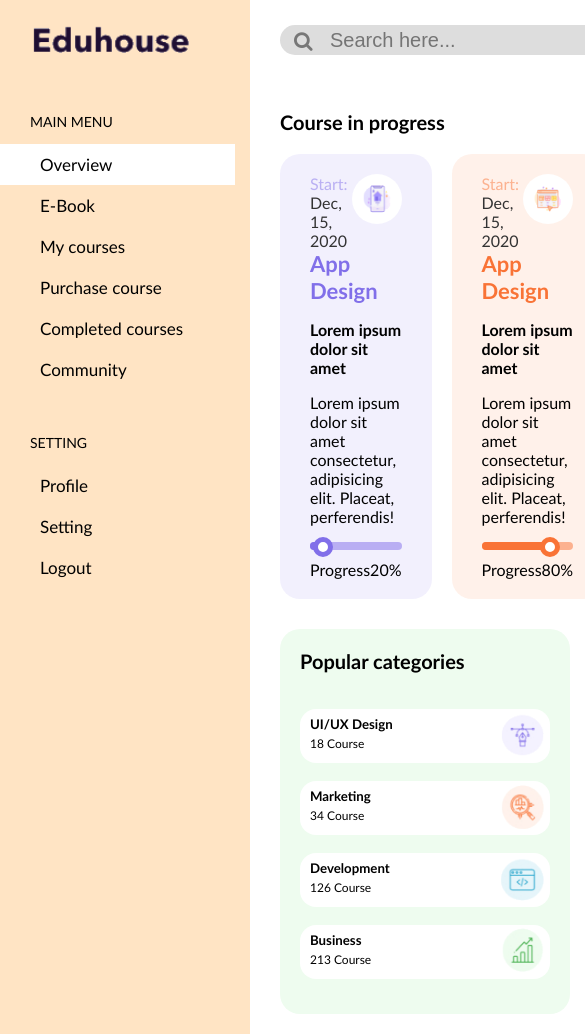
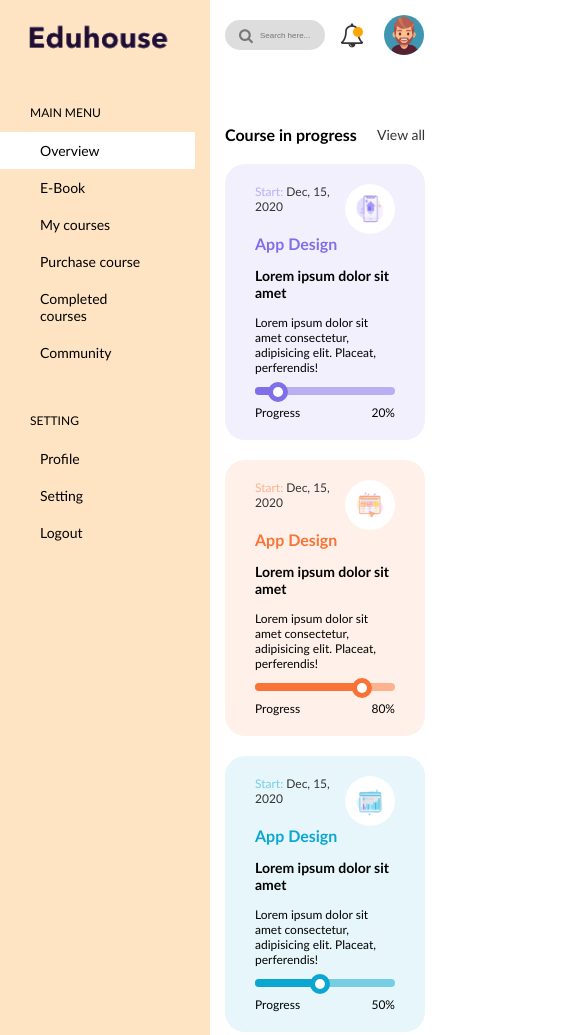
Before and after one commit to Mnde81/eduhouse, a plain HTML site: page index.html in a window 390 px wide. Shown: the top 1035 px of the page, 585 px wide, since content can reach past the window. Drawn offline with Linux system fonts and the light colour scheme.

Commit message:
updated file

```diff
--- /dev/null
+++ b/css/responsive.css
@@ -0,0 +1,120 @@
+@media (max-width: 1100px) {
+
+    body {
+        grid-template-columns: 210px 1fr;
+    }
+
+    aside .logo {
+        margin-left: 20px;
+        width: 160px;
+    }
+
+    .nav-group-title {
+        font-size: 12px;
+    }
+
+    aside .link {
+        font-size: 14px;
+    }
+
+    .course-progress > .title {
+        font-size: 16px;
+    }
+
+    .course .title {
+        font-size: 16px;
+    }
+
+    .popular-categories > .title {
+        font-size: 16px;
+    }
+
+    .top-mentors > .title {
+        font-size: 16px;
+    }
+
+    .yellow-submarine {
+        font-size: 16px;
+    }
+
+    .course .learn {
+        font-size: 14px;
+    }
+
+    .course > p {
+        font-size: 12px;
+    }
+
+    .values > div {
+        font-size: 12px;
+    }
+
+    .content {
+        font-size: 12px;
+    }
+}
+
+@media (max-width: 1000px) {
+    main {
+        display: flex;
+        flex-wrap: wrap;
+    }
+}
+
+@media (max-width: 700px) {
+    main {
+        padding: 20px;
+        gap: 50px;
+    }
+
+    .form > input {
+        width: 260px;
+        height: 30px;
+        font-size: 15px;
+        margin-right: 25px;
+    }
+}
+
+@media (max-width: 660px) {
+    main {
+        padding: 15px;
+    }
+
+    .form > input {
+        width: 100px;
+        height: 30px;
+        font-size: 8px;
+        padding: 10px 15px 10px 35px;
+        margin-right: 15px;
+    }
+
+    .form > .fa {
+        font-size: 15px;
+    }
+
+    .user-block {
+        gap: 20px;
+    }
+
+    .course-list {
+        flex-wrap: wrap;
+        width: 200px;
+    }
+
+    .subscription {
+        width: 200px;
+    }
+
+    .subscription .content img {
+        width: 100px;
+        margin-top: -65px;
+    }
+
+    .popular-categories {
+        width: 200px;
+    }
+
+    .categories {
+        width: 180px;
+    }
+}
--- a/index.html
+++ b/index.html
@@ -13,6 +13,7 @@
     <link rel="stylesheet" href="./css/courses.css">
     <link rel="stylesheet" href="./css/mentors.css">
     <link rel="stylesheet" href="./css/popular.css">
+    <link rel="stylesheet" href="./css/responsive.css">
 
 </head>
 
```
Also changed, not shown: css/main.css (line endings or trailing spaces).
